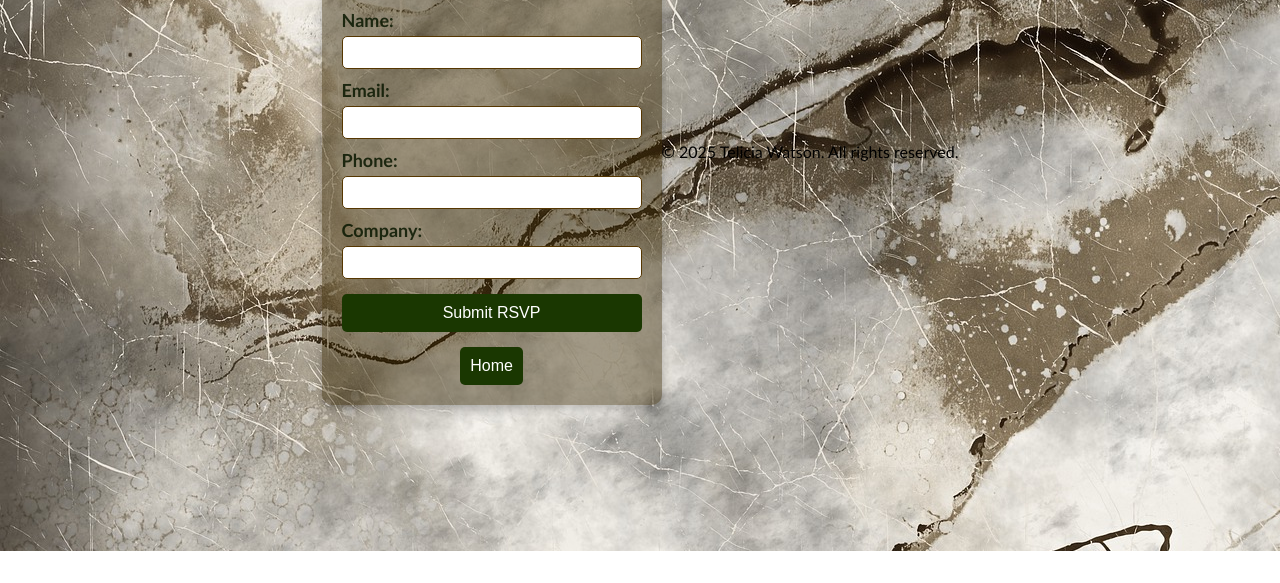
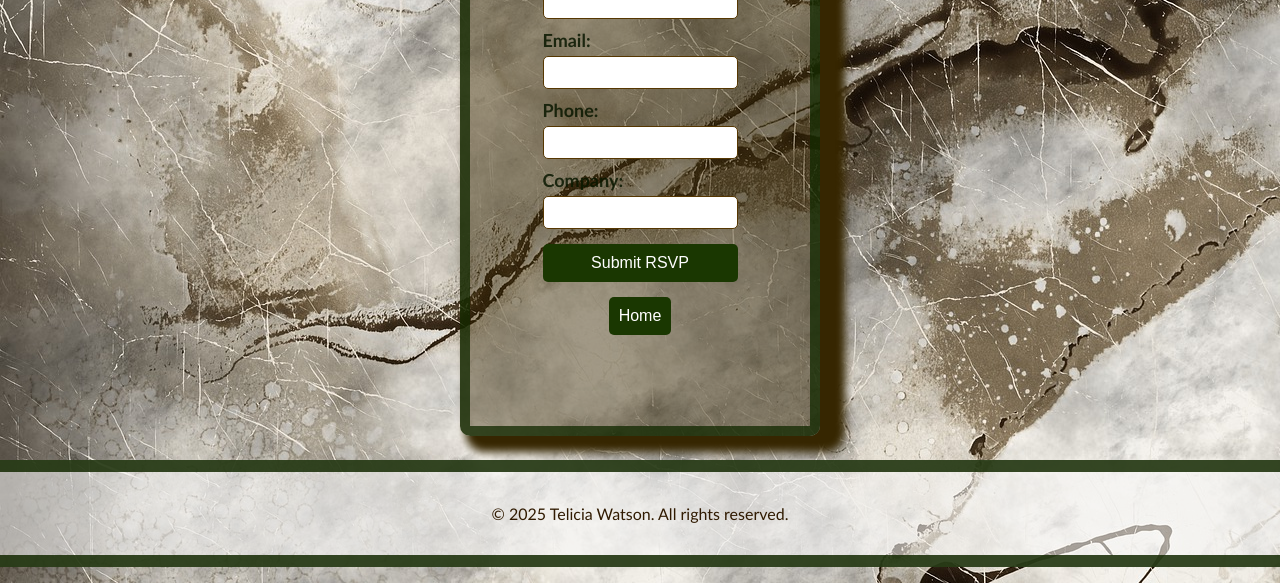
Before and after one commit to teli203/email-marketing, a plain HTML site: page pages/rsvp.html in a window 1280 px wide. Shown: the part 249-832 px from the top of the page. Before the commit the page ends 800 px from the top, so only its background shows below. Drawn offline with Linux system fonts and the light colour scheme.

Commit message:
Create style and adjust pg layout for added footer section, add home button

```diff
--- a/style/rsvp.css
+++ b/style/rsvp.css
@@ -1,18 +1,26 @@
 body {
+    display: flex;
+    flex-direction: column;
     font-family:'Gill Sans', 'Gill Sans MT', 'Trebuchet MS', sans-serif;
     background-image: url('/assets/bkgrd1.jpg');
     display: flex;
     justify-content: center;
     align-items: center;
-    height: 100vh;
-    margin: 0;
+    min-height: 100vh;
+    margin: 1rem;
 }
 
 .rsvp-container {
+    flex: 1; /* Pushes the footer to the bottom with line 2 of code for column */
+    display: flex;
+    flex-direction: column;
+    justify-content: center;
+    align-items: center;
     background: rgba(54, 38, 1, 0.436);
     padding: 20px;
+    border: 10px solid #132900c4;
     border-radius: 10px;
-    box-shadow: 0 4px 8px rgba(0, 0, 0, 0.2);
+    box-shadow: 15px 6px 8px 10px rgb(54, 38, 1);
     width: 300px;
     text-align: center;
 }
@@ -55,3 +63,17 @@ button {
 button:hover {
     background: #226200;
 }
+
+footer {
+    text-align: center;
+    margin-top: 1.5rem;
+    padding: 1rem;
+    background: #f8f8f890;
+    width: 100%;
+    position: relative;
+    border: 12px solid #132900d9;
+}
+
+#tw {
+    color: rgb(48, 26, 1);
+}
```
